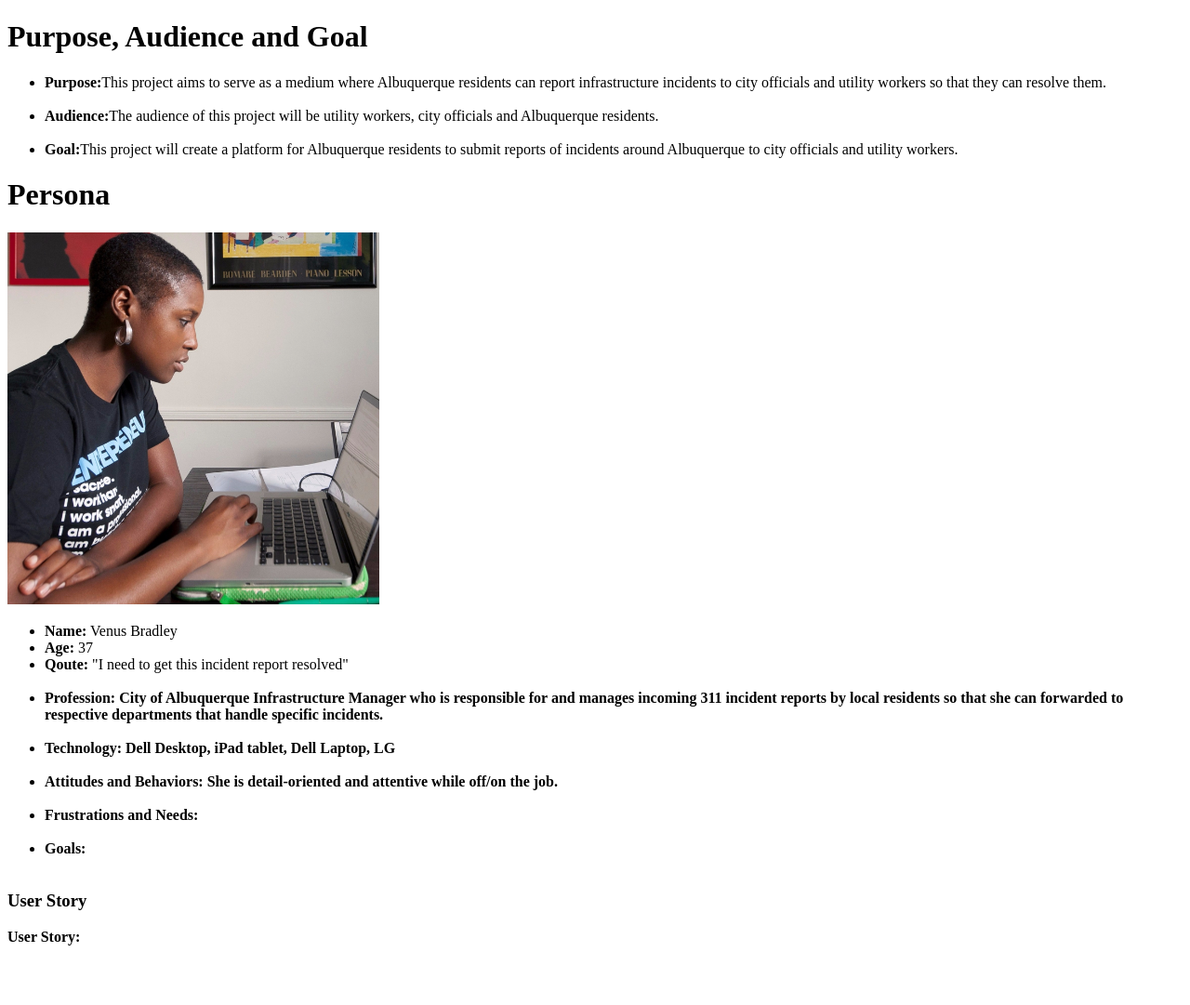
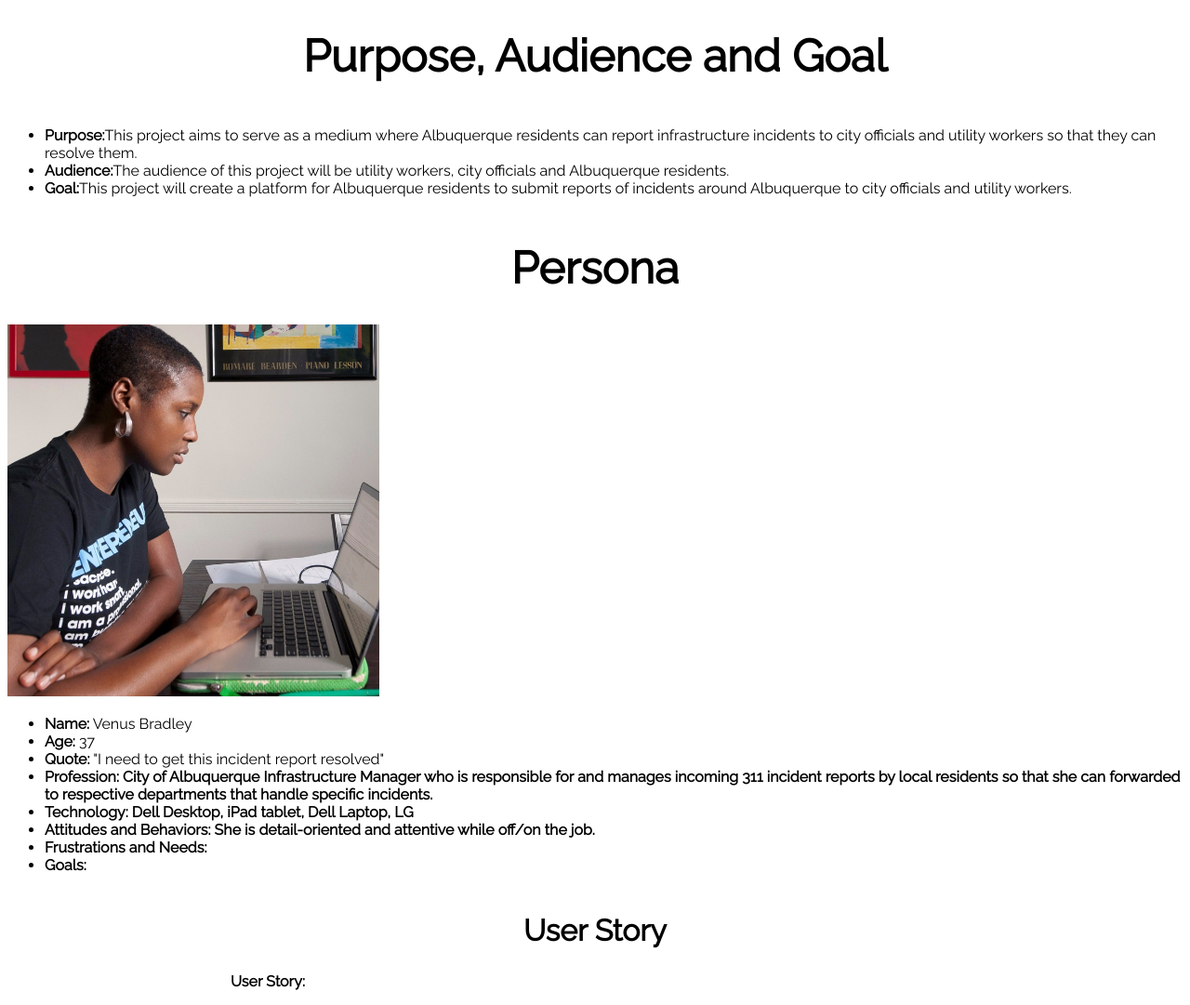
Before and after one commit to Koriganp/infrastructure, a PHP site: page /epic/venus.php in a window 1280 px wide. Shown: the whole page at 93% size. Before the commit the page ends 1017 px from the top, so only its background shows below. Run offline with PHP 8.4, Linux system fonts and the light colour scheme.

Commit message:
removed br tags

```diff
--- a/epic/venus.php
+++ b/epic/venus.php
@@ -2,38 +2,32 @@
 <html>
 	<head>
 		<meta charset="utf-8"/>
-		<title>infrastructure</title>
+		<meta name="description" content="first persona for capstone"/>
+		<link href="styles/persona.css" rel="stylesheet" type="text/css"/>
+		<link href="https://fonts.googleapis.com/css?family=Raleway" rel="stylesheet"/>
+		<title>Maintenance User Persona</title>
 	</head>
 	<body>
 		<h1>Purpose, Audience and Goal</h1>
 		<ul>
 			<li><strong>Purpose:</strong>This project aims to serve as a medium where Albuquerque residents can report infrastructure incidents
 				 to city officials and utility workers so that they can resolve them.</li>
-			<br>
 			<li><strong>Audience:</strong>The audience of this project will be utility workers, city officials and Albuquerque residents.</li>
-			<br>
 			<li><strong>Goal:</strong>This project will create a platform for Albuquerque residents to submit reports of incidents around Albuquerque to city officials and utility workers.</strong></li>
 		</ul>
 		<h1>Persona</h1>
-		<img src ="images/issa-rae-edit.jpg" width="400" height="400" alt="Issa Rae">
+		<img src="images/issa-rae-edit.jpg" width="400" height="400" alt="Issa Rae">
 		<ul>
 			<li><strong>Name:</strong> Venus Bradley</li>
 			<li><strong>Age:</strong> 37</li>
-			<li><strong>Qoute:</strong> "I need to get this incident report resolved"</li>
-			<br>
-			<li><strong>Profession: City of Albuquerque Infrastructure Manager who is responsible for and manages incoming 311
-							incident reports by local residents so that she can forwarded to respective departments that handle specific incidents.</strong> </li>
-			<br>
+			<li><strong>Quote:</strong> "I need to get this incident report resolved"</li>
+			<li><strong>Profession: City of Albuquerque Infrastructure Manager who is responsible for and manages incoming 311 incident reports by local residents so that she can forwarded to respective departments that handle specific incidents.</strong> </li>
 			<li><strong>Technology: Dell Desktop, iPad tablet, Dell Laptop, LG</strong> </li>
-			<br>
 			<li><strong>Attitudes and Behaviors: She is detail-oriented and attentive while off/on the job. </strong></li>
-			<br>
 			<li><strong>Frustrations and Needs:</strong>   </li>
-			<br>
 			<li><strong>Goals:</strong>  </li>
-			<br>
 		</ul>
-		<h3>User Story</h3>
-		<p><strong>User Story:</strong> </p>
+		<h2>User Story</h2>
+		<p><strong>User Story:</strong></p>
 	</body>
 </html>
```
